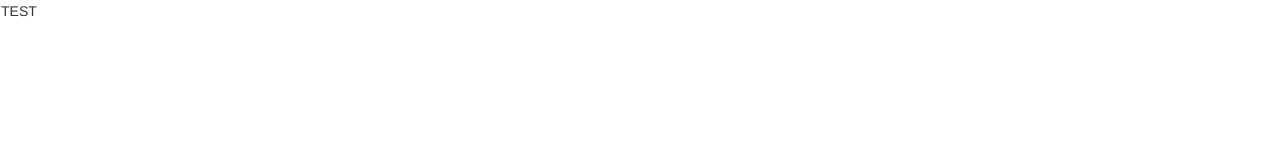
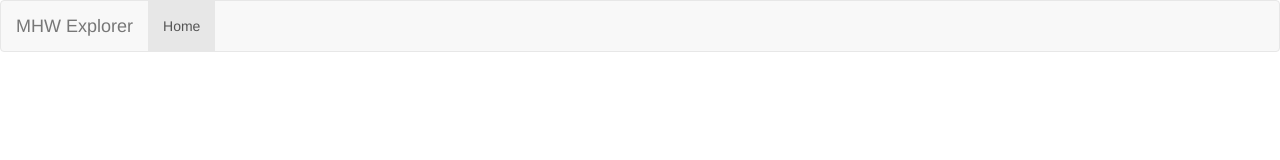
Before and after one commit to FredieU/mhw-explorer, a plain HTML site: page index.html in a window 1280 px wide. Drawn offline with nearby package versions, Linux system fonts and the light colour scheme.

Commit message:
Began top navi bar layout - Icon & Home

```diff
--- a/index.html
+++ b/index.html
@@ -11,9 +11,28 @@
 </head>
 
 <body>
-	<nav class="navbar" role="navigation">
-		TEST
+	<nav class="navbar navbar-default" role="navigation">
+		<!-- Nav options are grouped into button for mobile display -->
+		<div class="navbar-header">
+			<!-- Button to expand navi options -->
+			<button type="button" class="navbar-toggle" data-toggle="collapse" data-target="nav-options">
+				<span class="sr-only">Explore</span>
+				<!-- 3 line icon in button -->
+				<span class="icon-bar"></span>
+				<span class="icon-bar"></span>
+				<span class="icon-bar"></span>
+			</button>
+			<a class="navbar-brand" href="/">MHW Explorer</a>
+		</div>
+
+		<!-- Expanded nav contents -->
+		<div class="collapse navbar-collapse" id="nav-options">
+			<ul class="nav navbar-nav">
+				<li class="active"><a href="/">Home</a></li>
+			</ul>
+		</div>
 	</nav>
+
 </body>
 
 </html>
```
